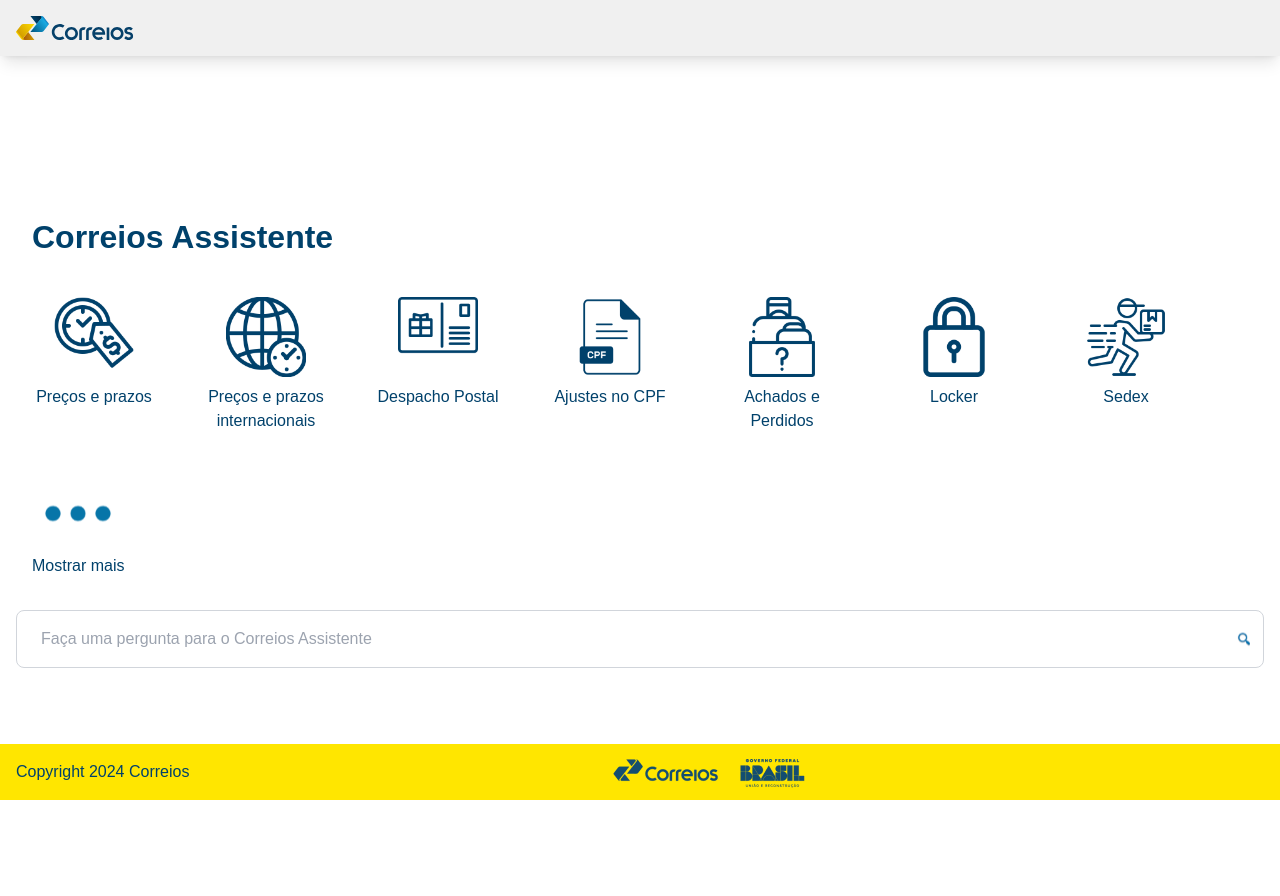
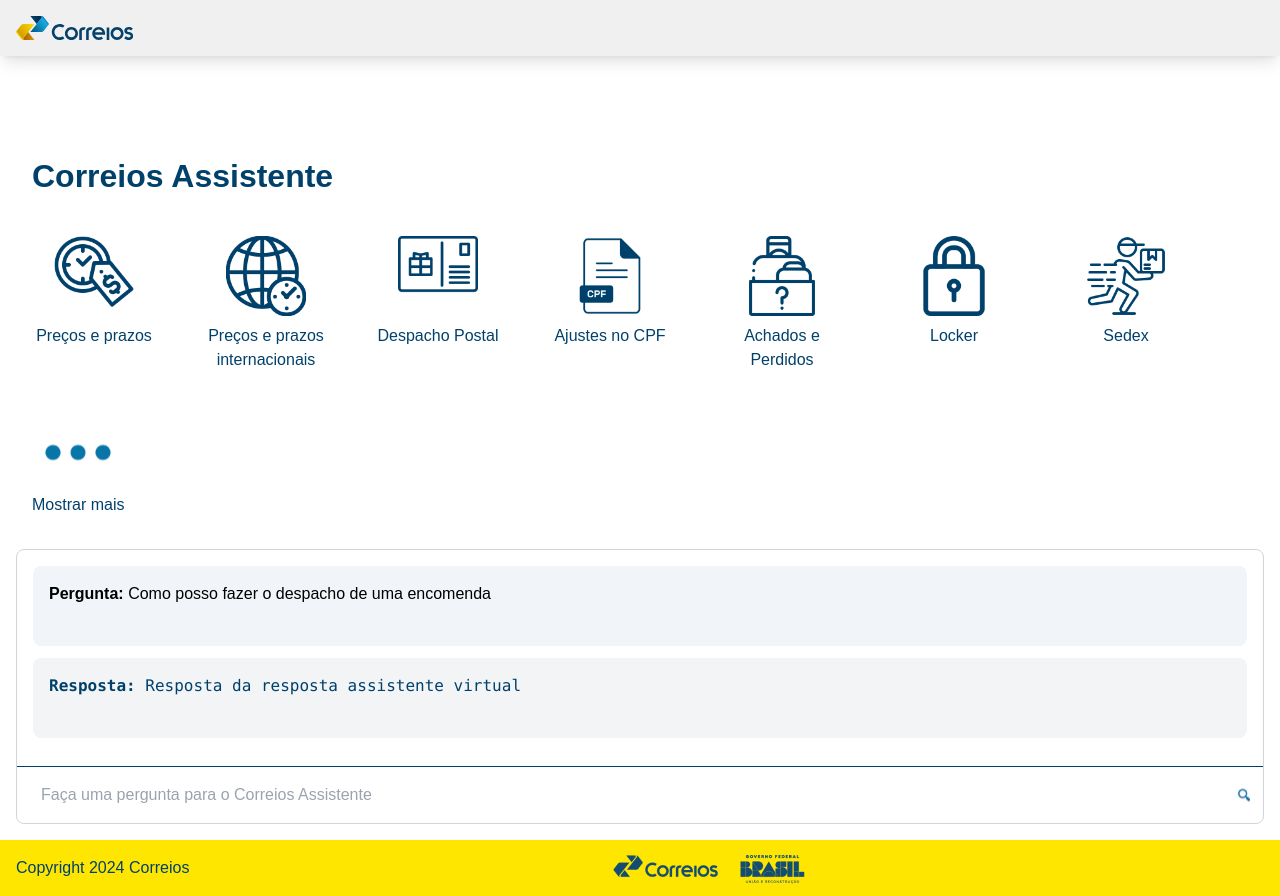
Before and after one commit to fss8/DesafioCorreiosCampus, a Next.js app in the folder app/: page / in a window 1280 px wide. Before the commit the page ends 800 px from the top, so only its background shows below. Built offline with nearby package versions, Linux system fonts and the light colour scheme.

Commit message:
FIX: set fixed messages chat

```diff
--- a/app/src/app/chat/page.tsx
+++ b/app/src/app/chat/page.tsx
@@ -7,7 +7,7 @@
 import search from "@/public/assets/search-icon.svg";
 
 export default function Chat() {
-  const { status, messages, setMessages, input, submitMessage, handleInputChange, error } =
+  const { status, messages, setMessages, input, setInput, submitMessage, handleInputChange, error } =
     useAssistant({
       api: "/api/assistant",
     });
@@ -30,19 +30,35 @@
     }
   }, [status]);
 
-  // useEffect(() => {
-  //   setMessages([
-  //     {
-  //       id: "1",
-  //       role: "user",
-  //       content: "Como posso fazer o despacho de uma encomenda",
-  //     },
-  //     {
-  //       "role": "assistant",
-  //       "content": "Mock da resposta assistente virtual",
-  //       "id": "2"
-  //   }])
-  // }, []);
+  useEffect(() => {
+    setMessages([
+      {
+        id: "1",
+        role: "user",
+        content: "Como posso fazer o despacho de uma encomenda",
+      },
+      {
+        "role": "assistant",
+        "content": "Resposta da resposta assistente virtual",
+        "id": "2"
+    }])
+  }, []);
+
+  const submitMessage2 =  (e: React.FormEvent<HTMLFormElement>) => {
+    e.preventDefault();
+    // submitMessage(input);
+    console.log(input);
+    console.log(messages)
+    const lastElement = messages[messages.length - 1];
+    const id = lastElement.id;
+    setMessages([...messages, { id: (id+1).toString(), role: "user", content: input }, {
+      "role": "assistant",
+      "content": "Segunda Resposta da resposta assistente virtual",
+      id: (id+2).toString()
+  } ]);
+    setInput('');
+    // console.log(e);
+  }
 
   const messagesEndRef = useRef<HTMLDivElement | null>(null);
   const messagesContainerRef = useRef<HTMLDivElement | null>(null);
@@ -103,7 +119,7 @@
       {status === "in_progress" ? (
           <div className="h-8 w-full-4 p-2 mb-8 ml-2 mr-2 bg-gray-300 dark:bg-gray-600 rounded-lg animate-pulse" />
         ) : (
-          <form onSubmit={submitMessage}>
+          <form onSubmit={submitMessage2}>
             <div
               className={`flex w-full p-2 py-4 ${
                 messages.length > 0 ? "border-t" : ""
@@ -120,7 +136,7 @@
               <div>
                 <Image
                   src={search}
-                  onClick={submitMessage}
+                  onClick={submitMessage2}
                   alt="Ícone de busca"
                   className="w-6 h-6"
                   width={800}
```
